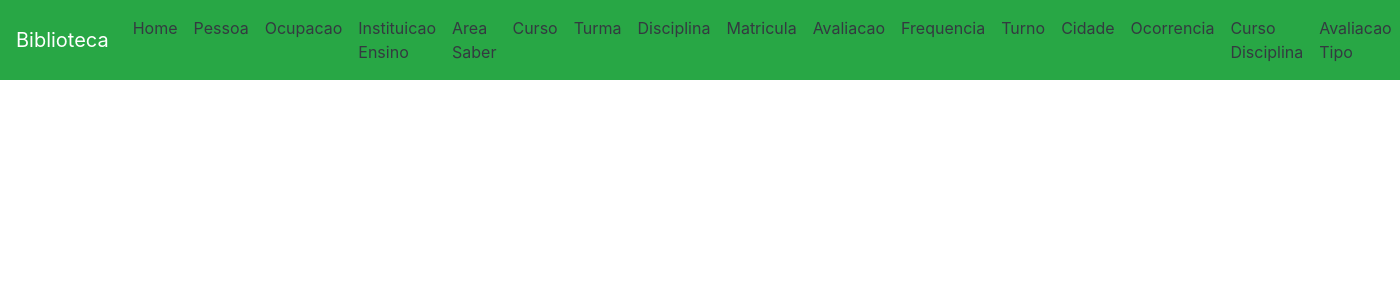
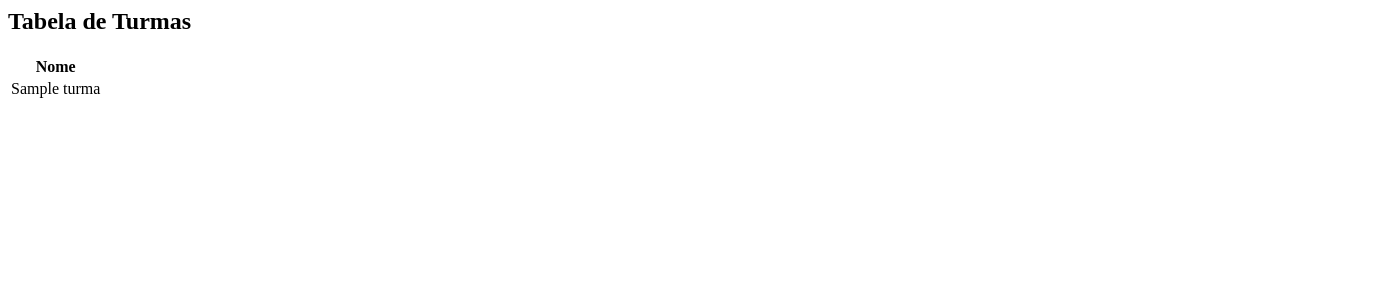
Before and after one commit to nicoly123456789/Academico, a Django app: page /turma/ in a window 1400 px wide. Shown: the top 300 px of the page. Run offline with Django 5.2, Linux system fonts and the light colour scheme; tables that the repository leaves empty hold one stand-in row (values such as "Sample post"); some libraries are stand-ins or nearby versions.

Commit message:
Update turma.html

```diff
--- a/app/templates/turma.html
+++ b/app/templates/turma.html
@@ -1,114 +1,16 @@
-<!DOCTYPE html>
-<html lang="pt-BR">
-<head>
-    <meta charset="UTF-8">
-    <meta name="viewport" content="width=device-width, initial-scale=1.0">
-    <title>Página Inicial</title>
-    <link rel="stylesheet" href="https://maxcdn.bootstrapcdn.com/bootstrap/4.5.2/css/bootstrap.min.css">
-</head>
-
-<body>
-
-<nav class="navbar navbar-expand-lg navbar-dark bg-success">
-    <a class="navbar-brand" href="/">Biblioteca</a>
-
-    <button class="navbar-toggler" type="button" data-toggle="collapse" data-target="#navbarNav">
-        <span class="navbar-toggler-icon"></span>
-    </button>
-
-    <div class="collapse navbar-collapse" id="navbarNav">
-        <ul class="navbar-nav">
-
-            <li class="nav-item">
-                <a class="nav-link text-dark" href="/">Home</a>
-            </li>
-
-            <li class="nav-item">
-                <a class="nav-link text-dark" href="/Pessoa/">Pessoa</a>
-            </li>
-
-            <li class="nav-item">
-                <a class="nav-link text-dark" href="/Ocupacao/">Ocupacao</a>
-            </li>
-
-            <li class="nav-item">
-                <a class="nav-link text-dark" href="/InstituicaoEnsino/">Instituicao Ensino</a>
-            </li>
-
-            <li class="nav-item">
-                <a class="nav-link text-dark" href="/AreaSaber/">Area Saber</a>
-            </li>
-
-            <li class="nav-item">
-                <a class="nav-link text-dark" href="/Curso/">Curso</a>
-            </li>
-
-            <li class="nav-item">
-                <a class="nav-link text-dark" href="/Turma/">Turma</a>
-            </li>
-
-            <li class="nav-item">
-                <a class="nav-link text-dark" href="/Disciplina/">Disciplina</a>
-            </li>
-
-            <li class="nav-item">
-                <a class="nav-link text-dark" href="/Matricula/">Matricula</a>
-            </li>
-
-            <li class="nav-item">
-                <a class="nav-link text-dark" href="/Avaliacao/">Avaliacao</a>
-            </li>
-
-            <li class="nav-item">
-                <a class="nav-link text-dark" href="/Frequencia/">Frequencia</a>
-            </li>
-
-            <li class="nav-item">
-                <a class="nav-link text-dark" href="/Turno/">Turno</a>
-            </li>
-
-            <li class="nav-item">
-                <a class="nav-link text-dark" href="/Cidade/">Cidade</a>
-            </li>
-
-            <li class="nav-item">
-                <a class="nav-link text-dark" href="/Ocorrencia/">Ocorrencia</a>
-            </li>
-
-            <li class="nav-item">
-                <a class="nav-link text-dark" href="/CursoDisciplina/">Curso Disciplina</a>
-            </li>
-
-            <li class="nav-item">
-                <a class="nav-link text-dark" href="/AvaliacaoTipo/">Avaliacao Tipo</a>
-            </li>
-
-        </ul>
-    </div>
-</nav>
-
-<!-- <div class="container mt-5">
-<h2>Tabela de Pessoas</h2>
+<div class="container mt-5">
+<h2>Tabela de Turmas</h2>
 
 <table class="table">
 <thead>
-    <tr>
-        <th>Nome</th>
-    </tr>
+<tr><th>Nome</th></tr>
 </thead>
 <tbody>
-    {% for pessoa in pessoas %}
-    <tr>
-        <td>{{ pessoa.nome }}</td>
-    </tr>
+{% for turma in turmas %}
+<tr>
+<td>{{ turma.nome }}</td>
+</tr>
 {% endfor %}
 </tbody>
 </table>
-</div> -->
-
-<script src="https://code.jquery.com/jquery-3.5.1.slim.min.js"></script>
-<script src="https://cdn.jsdelivr.net/npm/@popperjs/core@2.9.1/dist/umd/popper.min.js"></script>
-<script src="https://maxcdn.bootstrapcdn.com/bootstrap/4.5.2/js/bootstrap.min.js"></script>
-
-</body>
-</html>
+</div>
```
